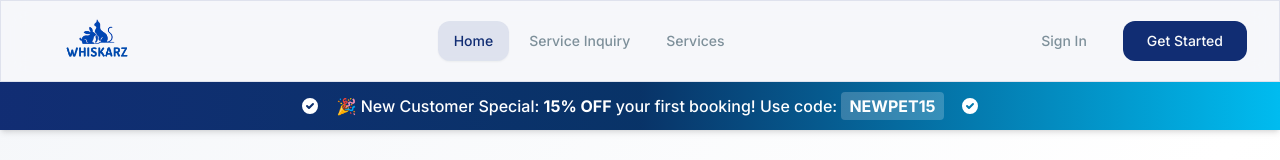
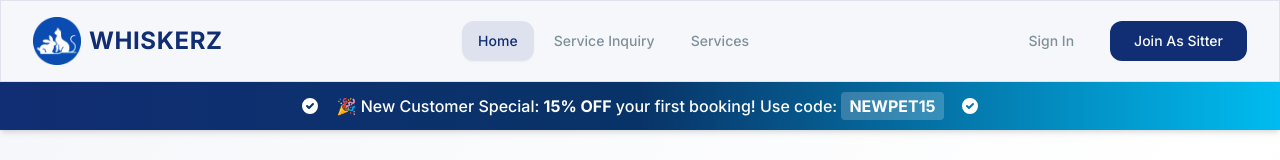
Before and after one commit to SDSamarasinghe/Pet-Sitter-Management-System-Web, a Next.js app: page / in a window 1280 px wide. Shown: the top 160 px of the page. Built offline with nearby package versions, Linux system fonts and the light colour scheme.

Commit message:
feat: update logo and navigation elements for improved branding and layout

```diff
--- a/components/CentralizedHeader.tsx
+++ b/components/CentralizedHeader.tsx
@@ -112,20 +112,21 @@ const CentralizedHeader: React.FC = () => {
     <header className="glass sticky top-0 z-50 w-full border-b border-gray-200/20 backdrop-blur-xl bg-white/95">
       <div className="container-modern">
         <div className="flex h-16 lg:h-20 items-center justify-between">
-          {/* Logo */}
+          {/* Logo - Left aligned */}
           <div
-            className="flex items-center space-x-3 cursor-pointer hover:scale-105 transition-transform duration-200"
+            className="flex items-center space-x-2 cursor-pointer hover:scale-105 transition-transform duration-200 flex-shrink-0"
             onClick={() => handleNavigation("/")}
           >
             <img
-              src="/Petsitter-logo.png"
+              src="/w-logo.png"
               alt="Whiskarz Logo"
-              className="h-14 lg:h-32 w-auto"
+              className="h-10 lg:h-12 w-auto"
             />
+            <span className="text-xl lg:text-2xl font-bold tracking-wide text-primary select-none hidden sm:inline">WHISKERZ</span>
           </div>
 
-          {/* Desktop Navigation */}
-          <nav className="hidden lg:flex lg:items-center lg:space-x-1">
+          {/* Desktop Navigation - Center */}
+          <nav className="hidden lg:flex items-center space-x-1 flex-1 justify-center">
             {navigationItems.map((item) => (
               <Button
                 key={item.href}
@@ -142,8 +143,8 @@ const CentralizedHeader: React.FC = () => {
             ))}
           </nav>
 
-          {/* Right side - Auth section */}
-          <div className="flex items-center space-x-3">
+          {/* Right side - Auth section - Right aligned */}
+          <div className="flex items-center space-x-3 flex-shrink-0">
             {isAuthenticated() && user ? (
               <div className="relative" ref={dropdownRef}>
                 <Button
@@ -253,7 +254,7 @@ const CentralizedHeader: React.FC = () => {
                   onClick={() => handleNavigation("/signup")}
                   className="btn-primary px-6 py-2"
                 >
-                  Get Started
+                  Join As Sitter
                 </Button>
               </div>
             )}
@@ -308,7 +309,7 @@ const CentralizedHeader: React.FC = () => {
                       onClick={() => handleNavigation("/signup")}
                       className="w-full mt-2 btn-primary py-3"
                     >
-                      Get Started
+                      Join As Sitter
                     </Button>
                   </div>
                 </>
```
